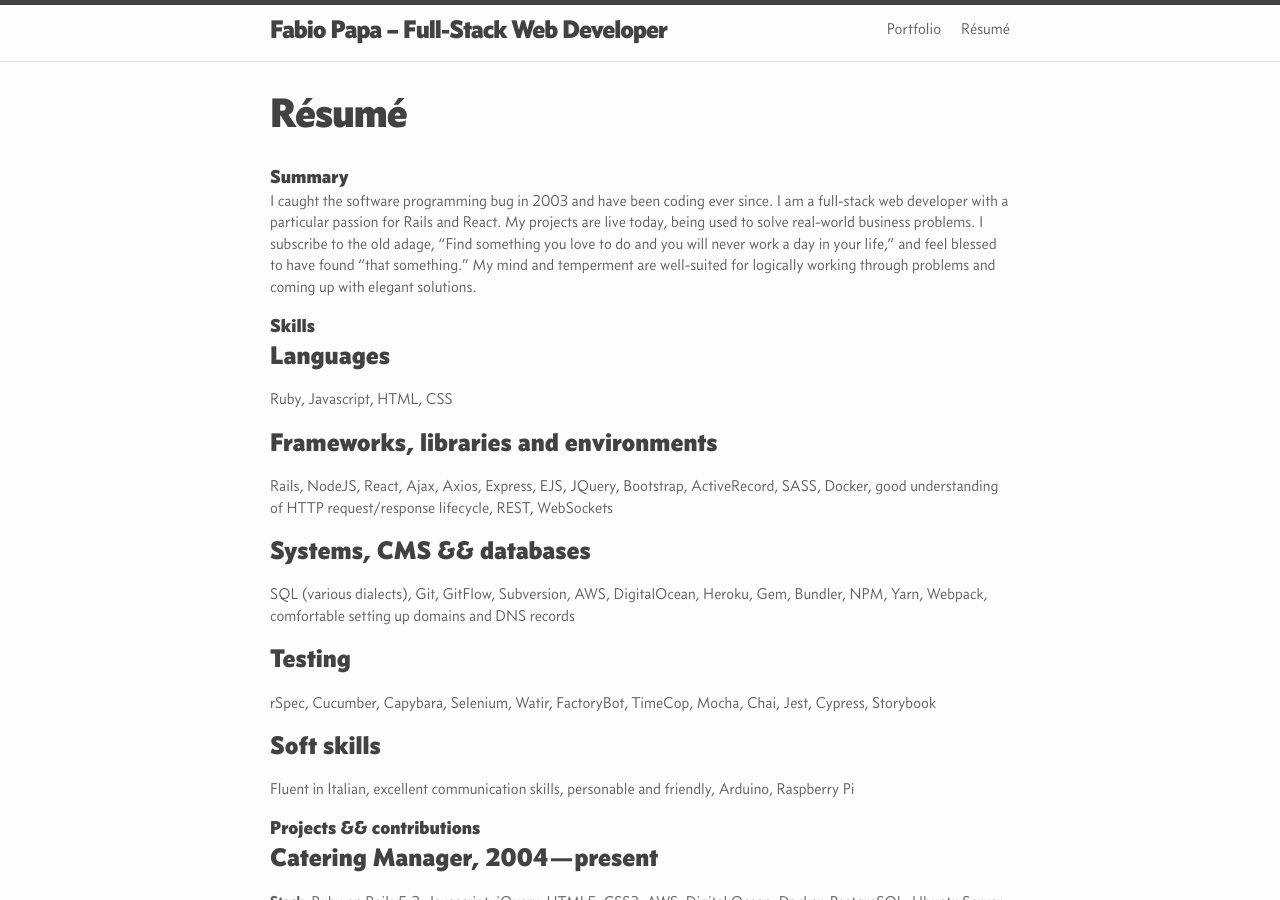
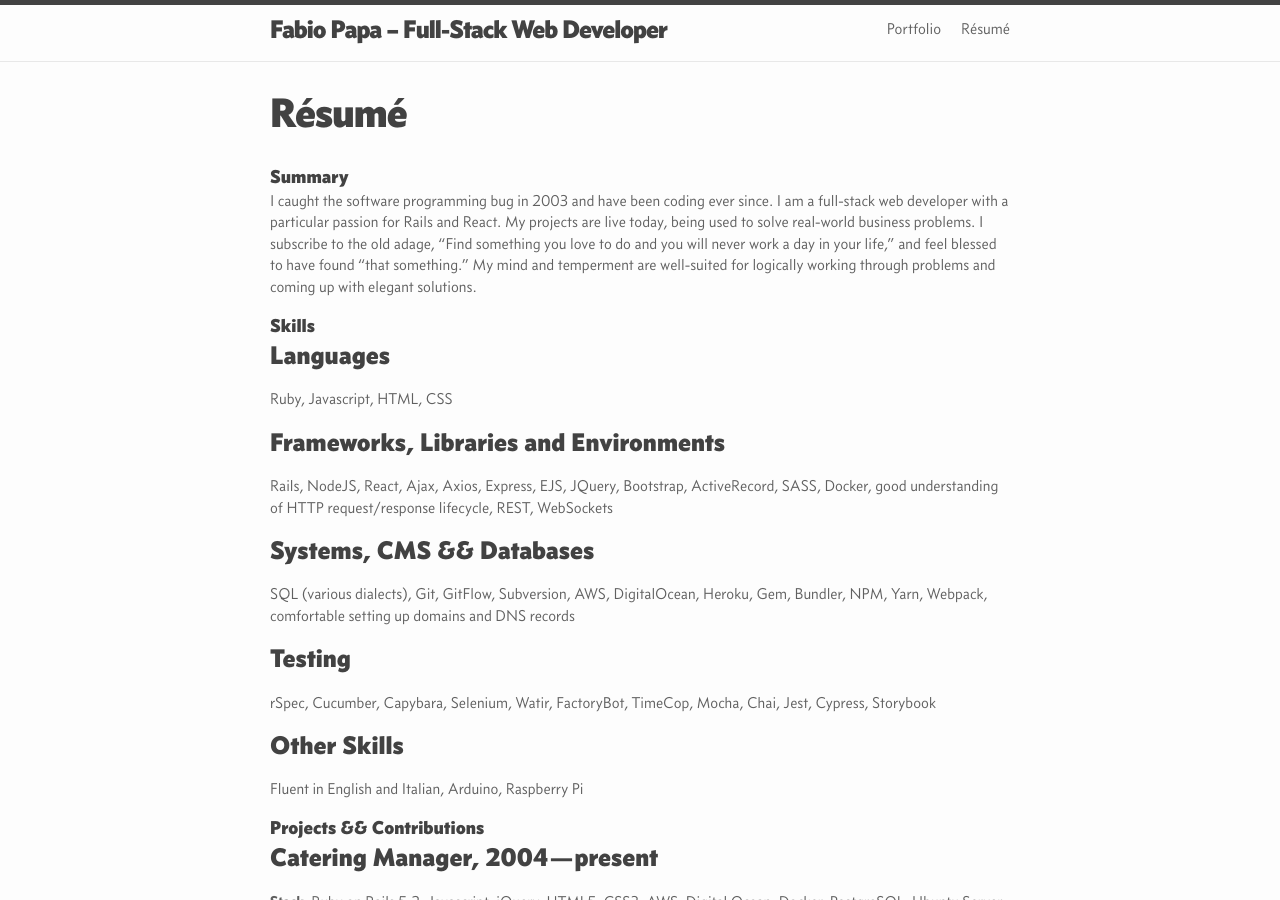
Before and after one commit to fapapa/fapapa.github.io, a Jekyll site: the page built from resume.md, in a window 1280 px wide and 900 px high. Built offline with Jekyll 4.4.1, drawn with Linux system fonts in a browser that asks for light colours; some of the changed text lies outside the part shown.

Commit message:
Change headings to title case

```diff
--- a/resume.md
+++ b/resume.md
@@ -21,13 +21,13 @@ coming up with elegant solutions.
 
 Ruby, Javascript, HTML, CSS
 
-### Frameworks, libraries and environments
+### Frameworks, Libraries and Environments
 
 Rails, NodeJS, React, Ajax, Axios, Express, EJS, JQuery, Bootstrap,
 ActiveRecord, SASS, Docker, good understanding of HTTP request/response
 lifecycle, REST, WebSockets
 
-### Systems, CMS && databases
+### Systems, CMS && Databases
 
 SQL (various dialects), Git, GitFlow, Subversion, AWS, DigitalOcean, Heroku,
 Gem, Bundler, NPM, Yarn, Webpack, comfortable setting up domains and DNS records
@@ -37,12 +37,11 @@ Gem, Bundler, NPM, Yarn, Webpack, comfortable setting up domains and DNS records
 rSpec, Cucumber, Capybara, Selenium, Watir, FactoryBot, TimeCop, Mocha, Chai,
 Jest, Cypress, Storybook
 
-### Soft skills
+### Other Skills
 
-Fluent in Italian, excellent communication skills, personable and friendly,
-Arduino, Raspberry Pi
+Fluent in English and Italian, Arduino, Raspberry Pi
 
-## Projects && contributions
+## Projects && Contributions
 
 ### Catering Manager, 2004—present
 
```
Also changed, not shown: other parts of resume.md (+2 -4 lines).
